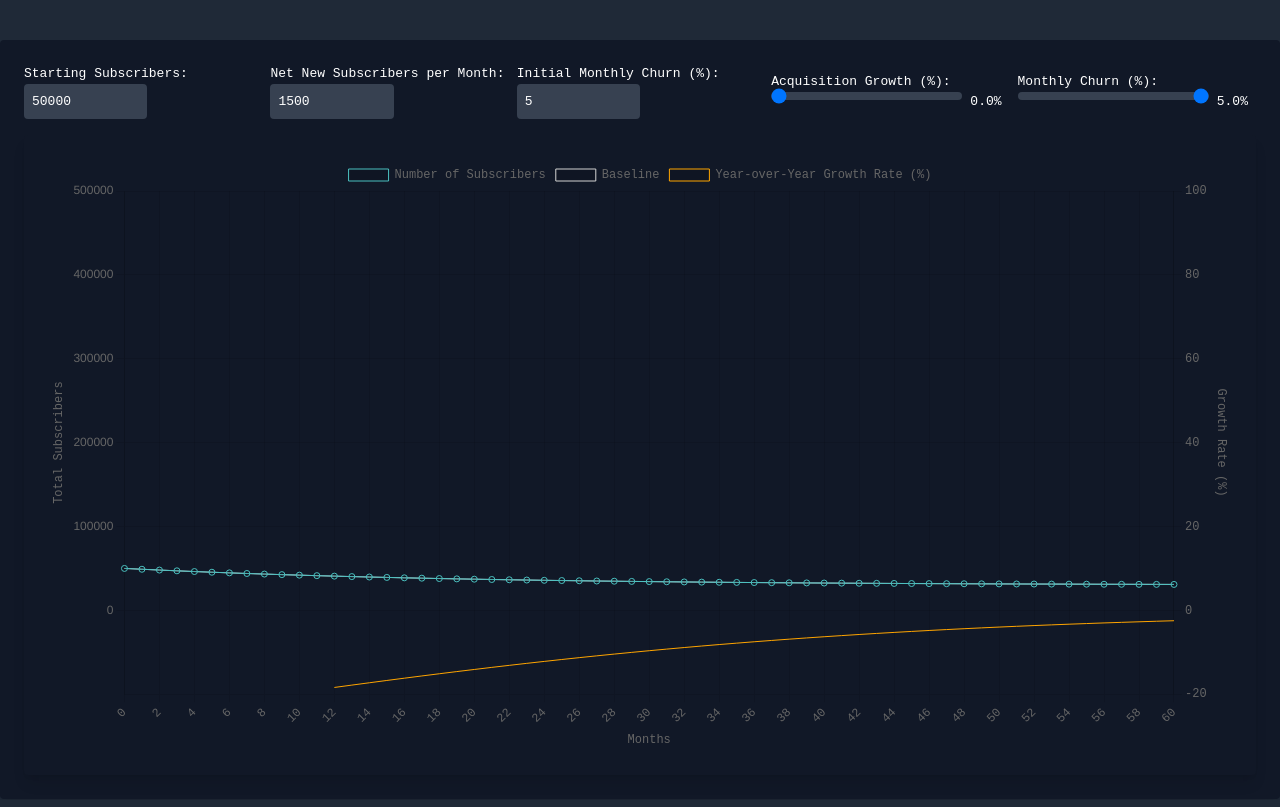
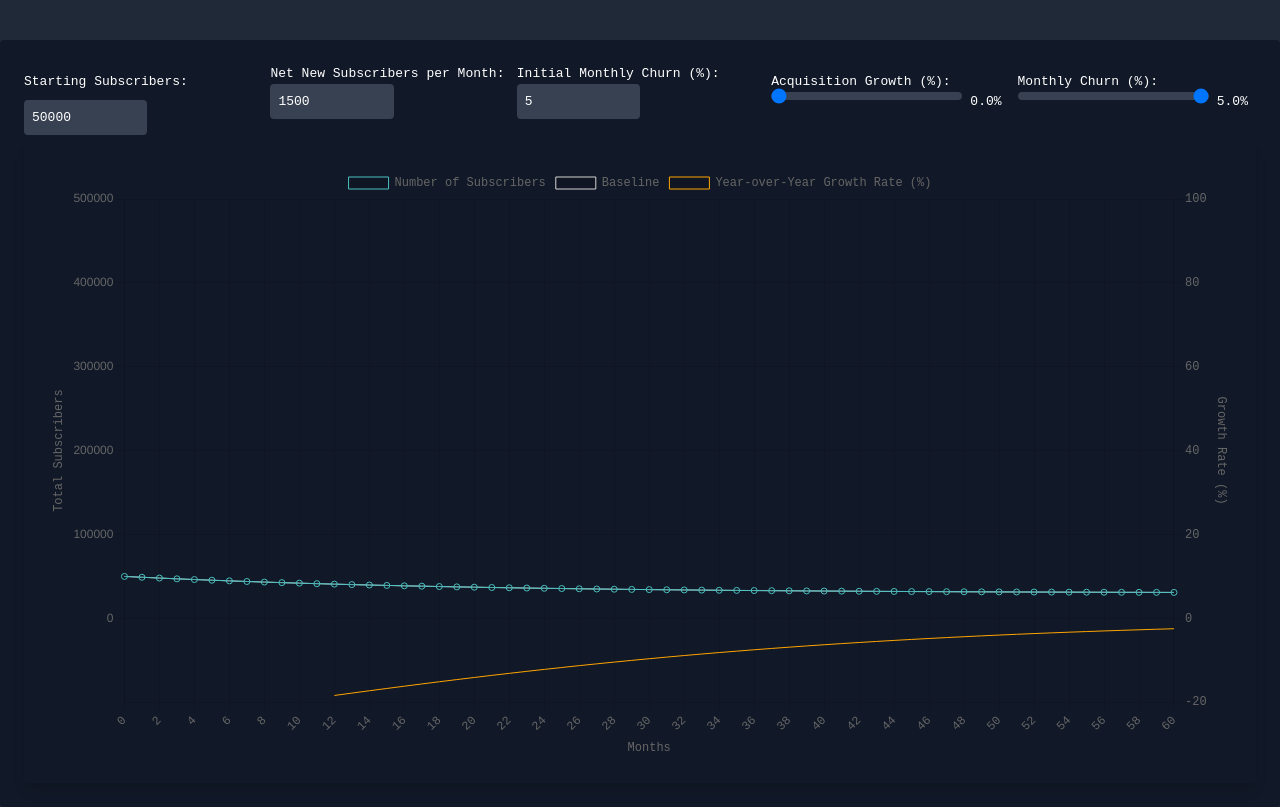
Before and after one commit to p3ob7o/saas-subscriber-simulation, a website: page public/index.html in a window 1280 px wide. Drawn offline with nearby package versions, Linux system fonts and the light colour scheme.

Commit message:
Padding to labels

```diff
--- a/public/index.html
+++ b/public/index.html
@@ -10,7 +10,7 @@
 <div class="container mx-auto mt-10 p-6 bg-gray-900 rounded shadow-lg">
     <div class="flex w-1/1">
         <div class="flex flex-col w-1/5" px-2>
-            <label>Starting Subscribers:</label>
+            <label class="py-2" >Starting Subscribers:</label>
             <input type="number" step="1000" id="startingSubscribers" class="mb-2 bg-gray-700 text-white rounded p-2 w-1/2" value="50000" oninput="updateBaselineData(); updateChart();" />
         </div>
         <div class="flex flex-col w-1/5" px-2>
```
Also changed, not shown: public/css/output.css.
